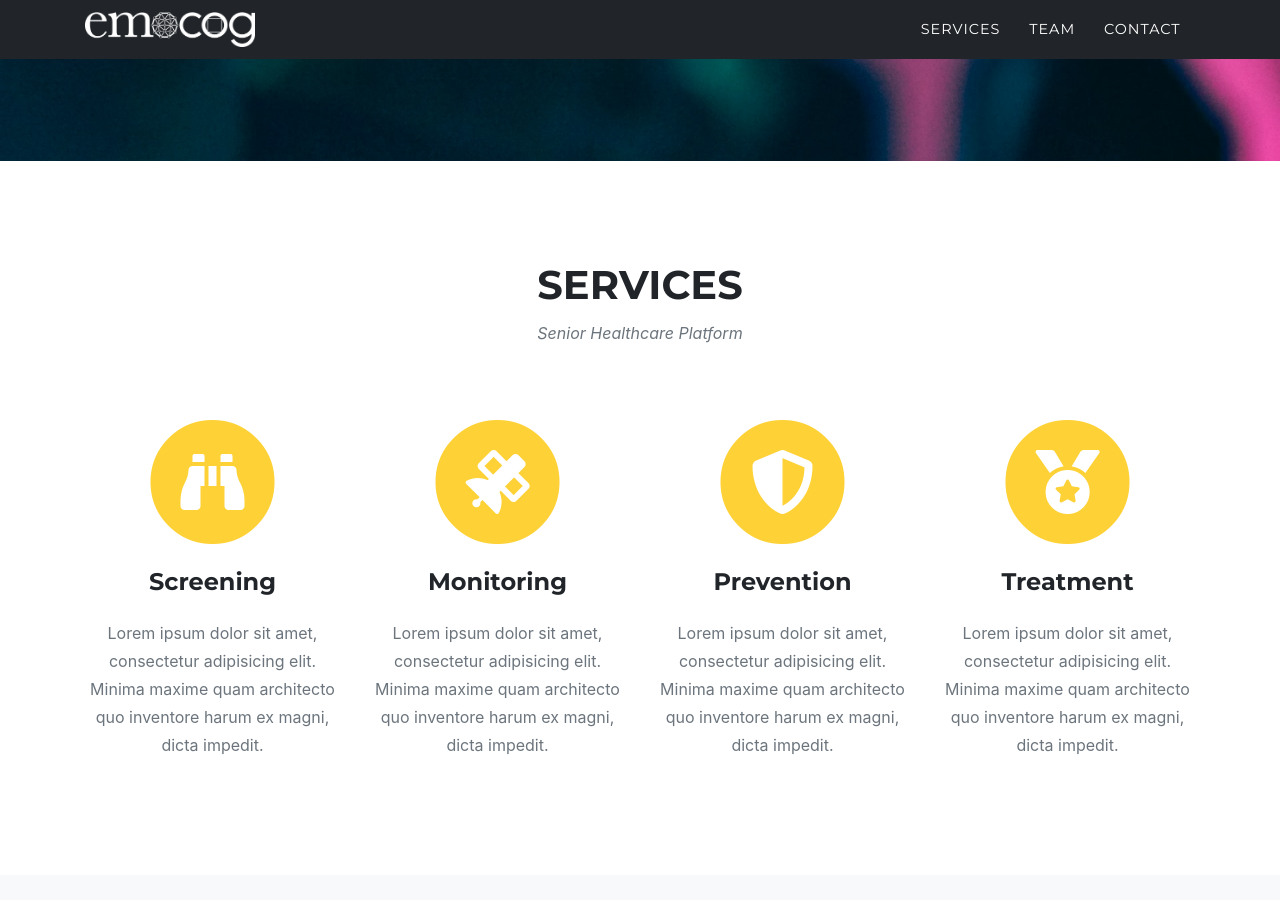
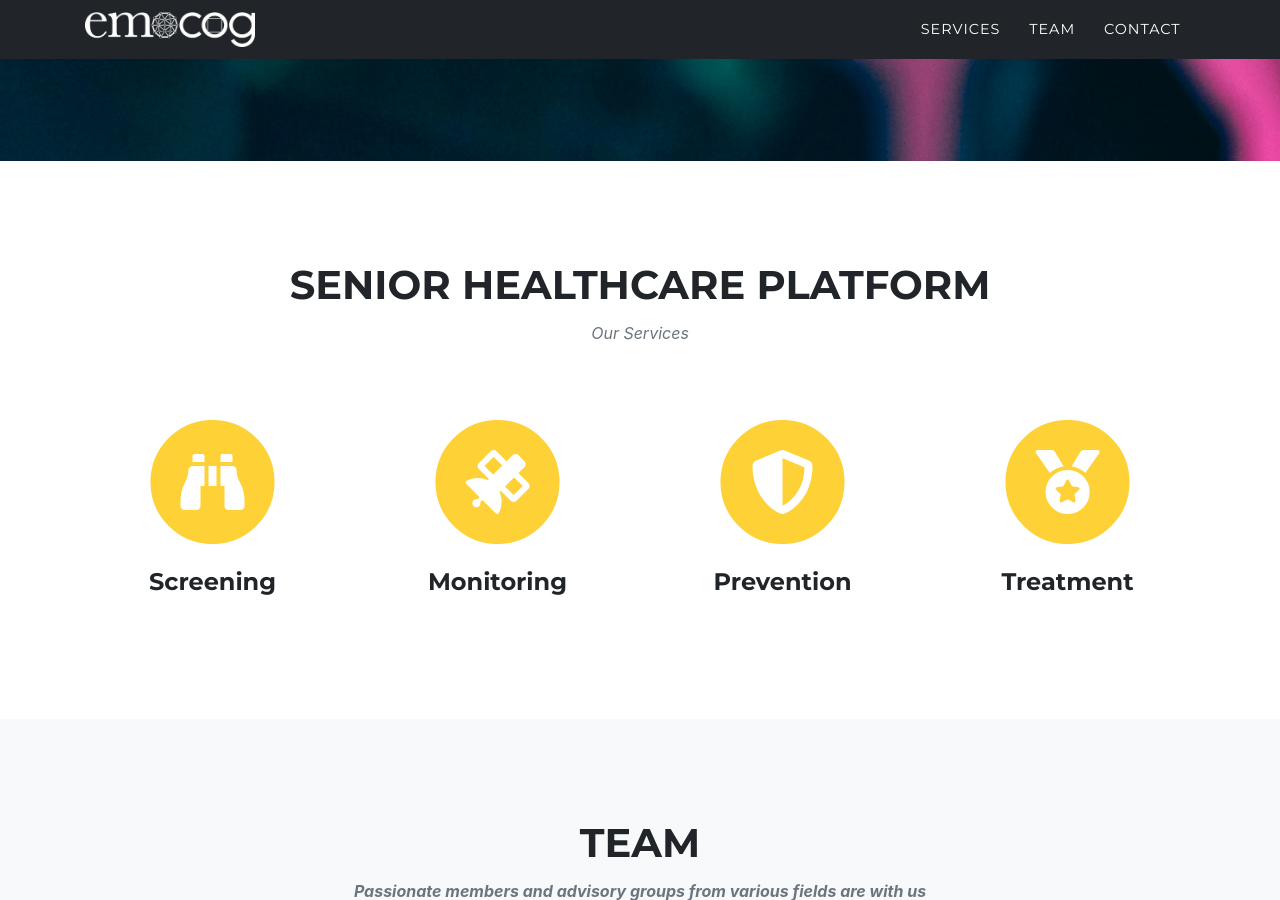
Before and after one commit to emocog/emocog.github.io, a Jekyll site: the page built from index.md, in a window 1280 px wide and 900 px high, scrolled down 615 px. Built offline with Jekyll 4.4.1, drawn with Linux system fonts in a browser that asks for light colours; some web fonts are replaced.

Commit message:
sitetext

```diff
--- a/_data/sitetext.yml
+++ b/_data/sitetext.yml
@@ -5,27 +5,27 @@ header:
     # buttonlink: "#services"
 
 services:
-    title: "Services"
-    text: "Senior Healthcare Platform"
+    title: "Senior Healthcare Platform"
+    text: "Our Services"
     section: services
     list:
       - title: "Screening"
-        desc: "Lorem ipsum dolor sit amet, consectetur adipisicing elit. Minima maxime quam architecto quo inventore harum ex magni, dicta impedit."
+        desc: ""
         icon: fas fa-binoculars
       - title: "Monitoring"
-        desc: "Lorem ipsum dolor sit amet, consectetur adipisicing elit. Minima maxime quam architecto quo inventore harum ex magni, dicta impedit."
+        desc: ""
         icon: fas fa-satellite
       - title: "Prevention"
-        desc: "Lorem ipsum dolor sit amet, consectetur adipisicing elit. Minima maxime quam architecto quo inventore harum ex magni, dicta impedit."
+        desc: ""
         icon: fas fa-shield-alt #find more at https://fontawesome.com/icons
       - title: "Treatment"
-        desc: "Lorem ipsum dolor sit amet, consectetur adipisicing elit. Minima maxime quam architecto quo inventore harum ex magni, dicta impedit."
+        desc: ""
         icon: fas fa-medal
 
 
 team:
     title: "TEAM"
-    text: <b>Passionate members and advisory groups from various fields are with us</b> </br></br> to improve the overall maturity of the service.
+    text: <b>Passionate members and advisory groups from various fields are with us</b></br> to improve the overall maturity of the service.
     subtext:
     section: team
     people:
```
